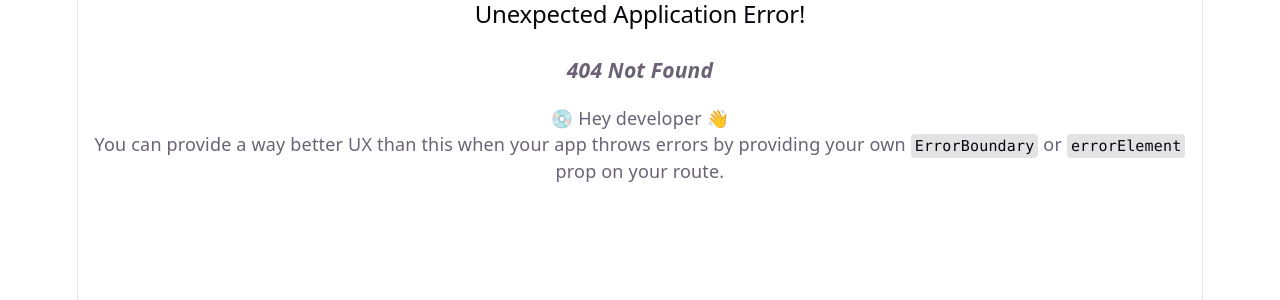
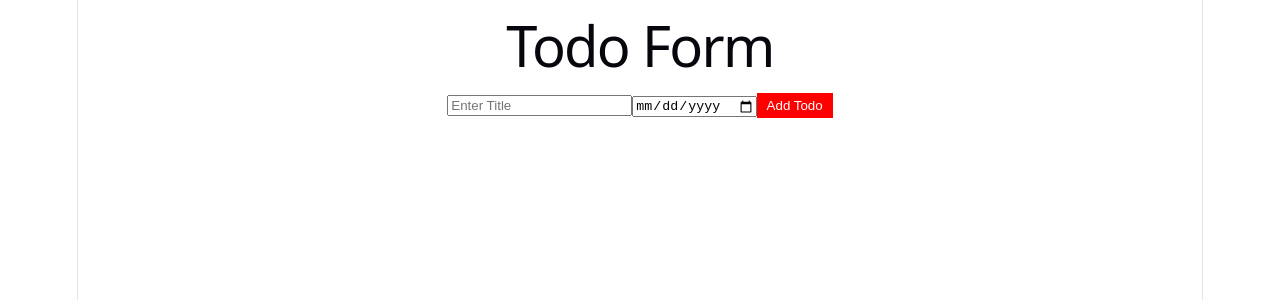
Before and after one commit to nikhilgosavi-josh/react-training, a React (Vite) app: page /asgn4 in a window 1280 px wide. Before the commit this address had no page. Shown: the top 300 px of the page. Built offline with nearby package versions, Linux system fonts and the light colour scheme.

Commit message:
assignment4

```diff
--- /dev/null
+++ b/src/assignments/assignments/AddTodoForm.tsx
@@ -0,0 +1,43 @@
+import { useState } from "react";
+import apiFetch from "./apiClient";
+
+export default function AddTodoForm() {
+    const [title, setTitle] = useState("")
+    const [dueDate, setDueDate] = useState("")
+    const [message, setMessage] = useState("")
+
+    const handleSubmit = async () => {
+        try {
+            await apiFetch("https://dummyjson.com/todos/add",
+                {
+                    method: "POST", body: JSON.stringify({ title, dueDate })
+                })
+            setMessage("Todo Created")
+            setTitle("")
+            setDueDate("")
+        } catch (error) {
+            setMessage("Failed to create todo")
+        }
+    }
+
+    return (
+        <div className="container">
+            <h1>Todo Form</h1>
+            <input
+                type="text"
+                placeholder="Enter Title"
+                value={title}
+                onChange={(e) => { setTitle(e.target.value) }}
+            />
+
+            <input
+                type="date"
+                value={dueDate}
+                onChange={(e) => { setDueDate(e.target.value) }}
+            />
+
+            <button onClick={handleSubmit}>Add Todo</button>
+            {message && <p>{message}</p>}
+        </div>
+    )
+}
--- /dev/null
+++ b/src/assignments/assignments/apiClient.ts
@@ -0,0 +1,29 @@
+let token = 'expired-token';
+
+async function refreshToken() {
+    token = 'new-token'
+}
+
+async function apiFetch(url: string, options: RequestInit = {}) {
+    let response = await fetch(url, {
+        ...options,
+        headers: {
+            "Content-Type": "application/json",
+            Authorization: `Bearer ${token}`
+        }
+    })
+
+    if (response.status === 401) {
+        await refreshToken();
+        response = await fetch(url, {
+            ...options,
+            headers: {
+                "Content-Type": "application/json",
+                Authorization: `Bearer ${token}`
+            }
+        })
+    }
+    return response.json()
+}
+
+export default apiFetch;
--- a/src/routes.tsx
+++ b/src/routes.tsx
@@ -6,6 +6,7 @@ import TodoDetails from "./assignments/assignment3/TodoDetails";
 import AddTodo from "./assignments/assignment3/AddTodo";
 import Login from "./assignments/assignment3/Login";
 import ProtectedRoute from "./assignments/assignment3/ProtectedRoute";
+import AddTodoForm from "./assignments/assignments/AddTodoForm";
 
 // function AppRoutes() {
 
@@ -15,7 +16,8 @@ const router = createBrowserRouter([
     { path: '/asgn3', element: <TodoList /> },
     { path: '/asgn3/add-todo', element: (<ProtectedRoute><AddTodo /></ProtectedRoute>) },
     { path: 'asgn3/:id', element: <TodoDetails /> },
-    { path: 'login', element: (<Login />) }
+    { path: 'login', element: (<Login />) },
+    { path: '/asgn4', element: <AddTodoForm /> }
 ])
 
 // return (
```
